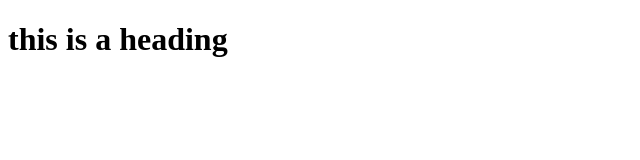
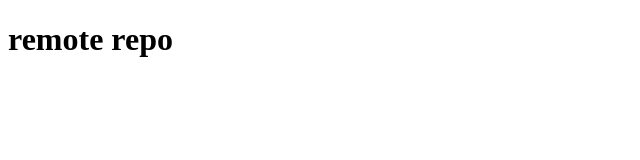
Before and after one commit to mingjeeong/DynamicWeb, a plain HTML site: page WebContent/index.html in a window 1280 px wide. Shown: the whole page, without its empty margins (0-640 px from the left). Drawn offline with Linux system fonts and the light colour scheme.

Commit message:
Update index.html

```diff
--- a/WebContent/index.html
+++ b/WebContent/index.html
@@ -5,6 +5,6 @@
 <title>Insert title here</title>
 </head>
 <body>
-<h1>this is a heading</h1>
+<h1>remote repo</h1>
 </body>
 </html>
```
